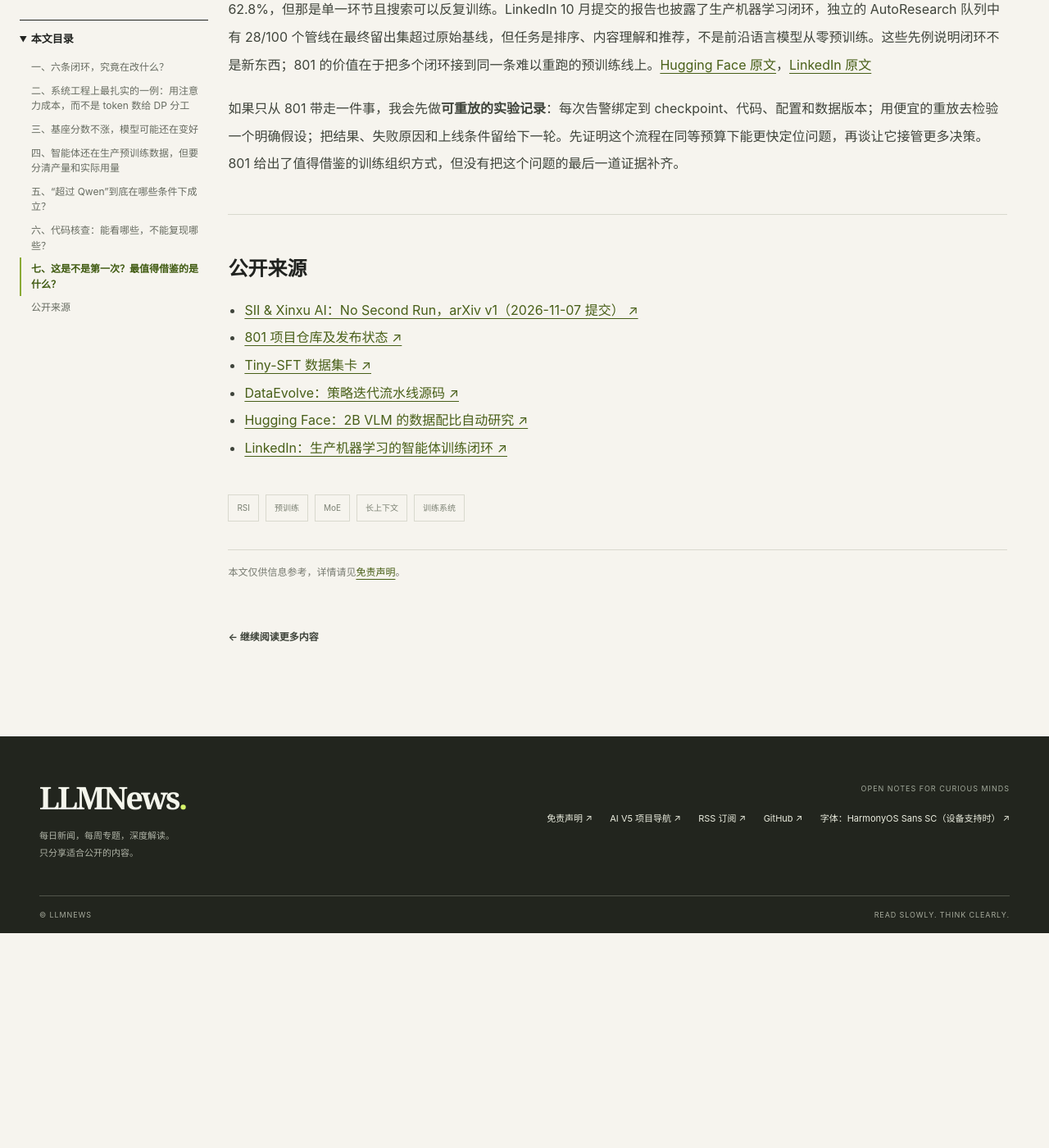
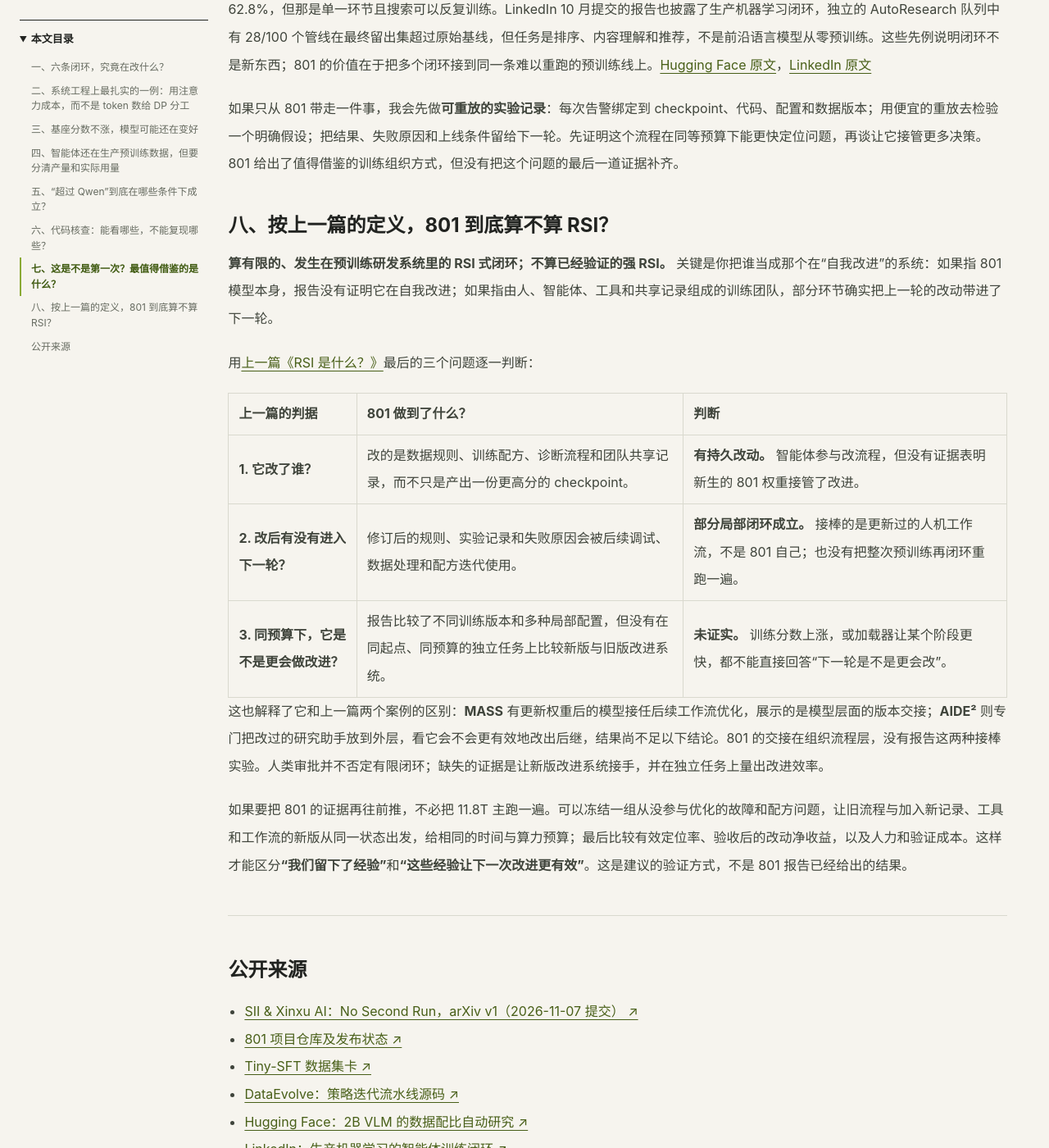
Before and after one commit to ai-v5/LLMNews, a Jekyll site: the page built from docs/_posts/2026-11-15-801-no-second-run-rsi-pretraining.md, in a window 1280 px wide and 1400 px high, scrolled down 4241 px. Shown: the whole window at 82% size. Built offline with Jekyll 4.4.1, drawn with Linux system fonts in a browser that asks for light colours; before the commit the page ends 5379 px from its top, so only the background shows below that.

Commit message:
在 801 解读末尾加入 RSI 判定 (#66)

```diff
--- a/docs/_posts/2026-11-15-801-no-second-run-rsi-pretraining.md
+++ b/docs/_posts/2026-11-15-801-no-second-run-rsi-pretraining.md
@@ -92,3 +92,19 @@ Figure 11 有一个直观例子：同一组 checkpoint 中，**159k 从基座第
 “第一次”要保留作者的限定：**据作者所知，这是首个详细记录 RSI 式闭环贯穿一次完整前沿预训练的公开案例。** 更宽的说法站不住。2026 年 8 月，Hugging Face 已用智能体搜索 2B 视觉语言模型的预训练数据配比，作者口径的最佳混合把组合指标从 58.8% 提到 62.8%，但那是单一环节且搜索可以反复训练。LinkedIn 10 月提交的报告也披露了生产机器学习闭环，独立的 AutoResearch 队列中有 28/100 个管线在最终留出集超过原始基线，但任务是排序、内容理解和推荐，不是前沿语言模型从零预训练。这些先例说明闭环不是新东西；801 的价值在于把多个闭环接到同一条难以重跑的预训练线上。[Hugging Face 原文](https://huggingfacem4-vlm-data-autoresearch.hf.space/)，[LinkedIn 原文](https://arxiv.org/html/2611.00384v1)
 
 如果只从 801 带走一件事，我会先做**可重放的实验记录**：每次告警绑定到 checkpoint、代码、配置和数据版本；用便宜的重放去检验一个明确假设；把结果、失败原因和上线条件留给下一轮。先证明这个流程在同等预算下能更快定位问题，再谈让它接管更多决策。801 给出了值得借鉴的训练组织方式，但没有把这个问题的最后一道证据补齐。
+
+## 八、按上一篇的定义，801 到底算不算 RSI？
+
+**算有限的、发生在预训练研发系统里的 RSI 式闭环；不算已经验证的强 RSI。** 关键是你把谁当成那个在“自我改进”的系统：如果指 801 模型本身，报告没有证明它在自我改进；如果指由人、智能体、工具和共享记录组成的训练团队，部分环节确实把上一轮的改动带进了下一轮。
+
+用[上一篇《RSI 是什么？》]({{ '/2026/11/15/recursive-self-improvement/' | relative_url }})最后的三个问题逐一判断：
+
+| 上一篇的判据 | 801 做到了什么？ | 判断 |
+| --- | --- | --- |
+| **1. 它改了谁？** | 改的是数据规则、训练配方、诊断流程和团队共享记录，而不只是产出一份更高分的 checkpoint。 | **有持久改动。** 智能体参与改流程，但没有证据表明新生的 801 权重接管了改进。 |
+| **2. 改后有没有进入下一轮？** | 修订后的规则、实验记录和失败原因会被后续调试、数据处理和配方迭代使用。 | **部分局部闭环成立。** 接棒的是更新过的人机工作流，不是 801 自己；也没有把整次预训练再闭环重跑一遍。 |
+| **3. 同预算下，它是不是更会做改进？** | 报告比较了不同训练版本和多种局部配置，但没有在同起点、同预算的独立任务上比较新版与旧版改进系统。 | **未证实。** 训练分数上涨，或加载器让某个阶段更快，都不能直接回答“下一轮是不是更会改”。 |
+
+这也解释了它和上一篇两个案例的区别：**MASS** 有更新权重后的模型接任后续工作流优化，展示的是模型层面的版本交接；**AIDE²** 则专门把改过的研究助手放到外层，看它会不会更有效地改出后继，结果尚不足以下结论。801 的交接在组织流程层，没有报告这两种接棒实验。人类审批并不否定有限闭环；缺失的证据是让新版改进系统接手，并在独立任务上量出改进效率。
+
+如果要把 801 的证据再往前推，不必把 11.8T 主跑一遍。可以冻结一组从没参与优化的故障和配方问题，让旧流程与加入新记录、工具和工作流的新版从同一状态出发，给相同的时间与算力预算；最后比较有效定位率、验收后的改动净收益，以及人力和验证成本。这样才能区分**“我们留下了经验”**和**“这些经验让下一次改进更有效”**。这是建议的验证方式，不是 801 报告已经给出的结果。
```
